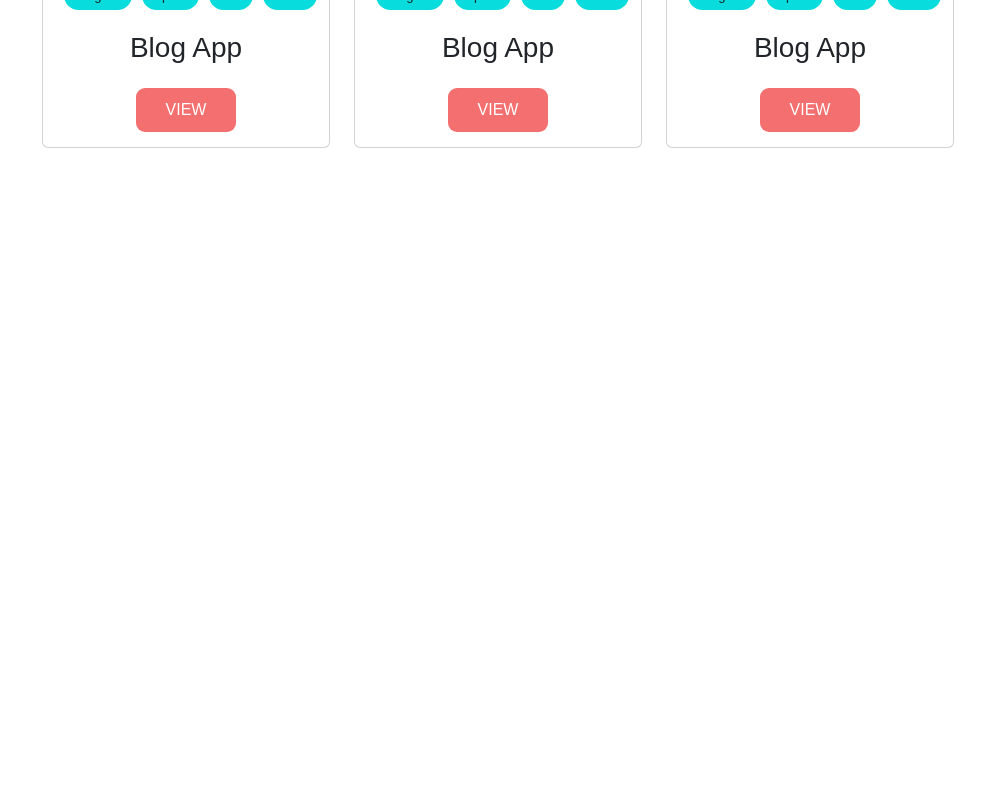
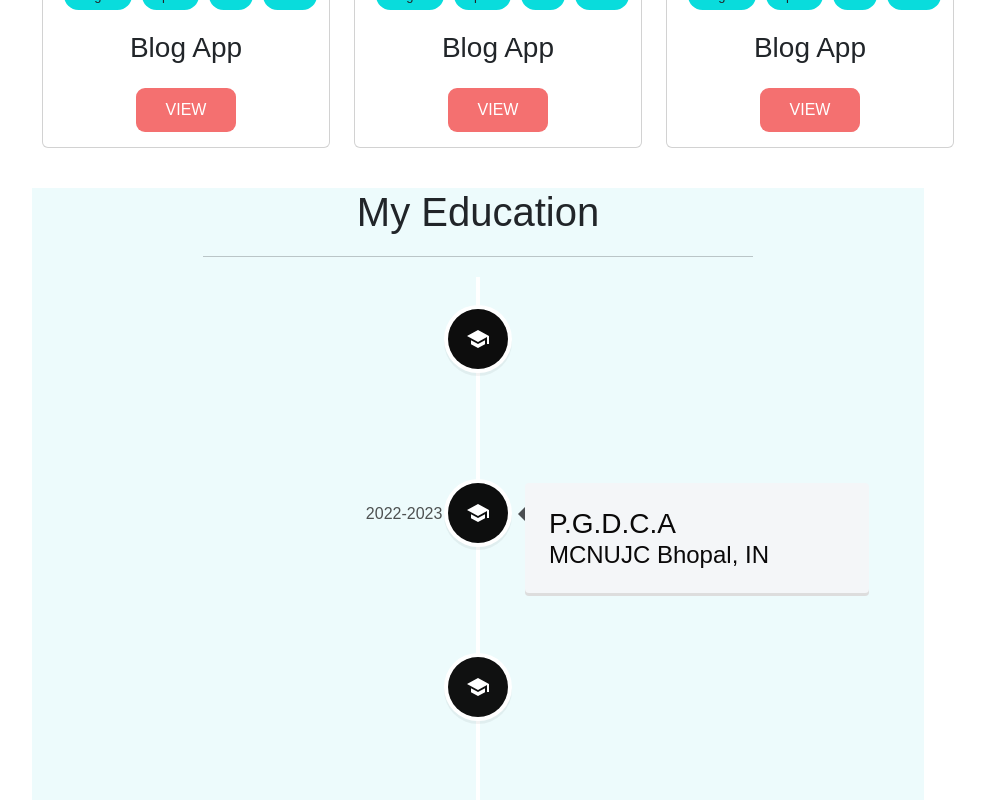
Before and after one commit to Ankit9179/mern-portfolio-project, a React (Create React App) app: page / in a window 1280 px wide. Shown: the part 1688-2488 px from the top of the page, without its empty margins (162-1147 px from the left). Before the commit the page ends 1860 px from the top, so only its background shows below. Built offline with nearby package versions, Linux system fonts and the light colour scheme.

Commit message:
create education pagge,

```diff
--- a/package.json
+++ b/package.json
@@ -10,6 +10,7 @@
     "react-dom": "^18.2.0",
     "react-icons": "^4.10.1",
     "react-scripts": "5.0.1",
+    "react-vertical-timeline-component": "^3.6.0",
     "typewriter-effect": "^2.20.1",
     "web-vitals": "^2.1.4"
   },
--- a/src/App.js
+++ b/src/App.js
@@ -3,6 +3,8 @@ import Layout from "./components/layout/Layout";
 import AboutPage from "./pages/about/AboutPage";
 import TechSkills from "./pages/techSkills/TechSkills";
 import Projects from "./pages/projcts/Projects";
+import Education from "./pages/education/Education";
+
 function App() {
   return (
     <div>
@@ -11,6 +13,7 @@ function App() {
         <AboutPage />
         <TechSkills />
         <Projects />
+        <Education />
       </div>
     </div>
   );
--- a/src/components/Menus/Menus.js
+++ b/src/components/Menus/Menus.js
@@ -7,6 +7,7 @@ import {
   FcVideoProjector,
 } from "react-icons/fc";
 import { GiSkills } from "react-icons/gi";
+import { MdSchool } from "react-icons/md";
 
 const Menus = ({ toggle }) => {
   return toggle ? (
@@ -23,14 +24,18 @@ const Menus = ({ toggle }) => {
             <FcHome /> Home
           </div>
           <div className="nav-link">
+            <FcAbout /> About
+          </div>
+          <div className="nav-link">
             <GiSkills /> Tech Skills
           </div>
           <div className="nav-link">
             <FcVideoProjector /> Projects
           </div>
           <div className="nav-link">
-            <FcAbout /> About
+            <MdSchool /> Education
           </div>
+
           <div className="nav-link">
             <FcBusinessContact /> Contact
           </div>
@@ -43,13 +48,16 @@ const Menus = ({ toggle }) => {
         <FcHome title="Home" />
       </div>
       <div className="nav-link">
+        <FcAbout title="About" />
+      </div>
+      <div className="nav-link">
         <GiSkills title="Skill" />
       </div>
       <div className="nav-link">
         <FcVideoProjector title="Projects" />
       </div>
       <div className="nav-link">
-        <FcAbout title="About" />
+        <MdSchool />
       </div>
       <div className="nav-link">
         <FcBusinessContact title="Contact" />
--- /dev/null
+++ b/src/pages/education/Education.css
@@ -0,0 +1,16 @@
+.education-main-div{
+    /* padding: 0px 90px; */
+background-color: rgba(197, 241, 246, 0.31);
+width: 80%;
+margin-top: 40px;
+
+
+}
+
+.education-main-div hr{
+    display: flex;
+    margin: auto;
+    margin-top: 20px;
+    margin-bottom: 20px;
+    max-width: 550px;
+}
--- /dev/null
+++ b/src/pages/education/Education.js
@@ -0,0 +1,58 @@
+import React from "react";
+import "./Education.css";
+import { MdSchool } from "react-icons/md"; //react icon
+
+//
+import { VerticalTimeline, VerticalTimelineElement } from 'react-vertical-timeline-component';
+import 'react-vertical-timeline-component/style.min.css';
+
+
+const Education = () => {
+    return (
+        <>
+            <div className="container education-main-div">
+                <h1 className="text-center">My Education</h1>
+                <hr />
+                <VerticalTimeline className="education-vertical-div">
+                    <VerticalTimelineElement
+                        className="vertical-timeline-element--work"
+                        contentStyle={{ background: 'rgb(244, 246, 248)', color: '#0a0909' }}
+                        contentArrowStyle={{ borderRight: '7px solid  rgb(20, 21, 21)' }}
+                        date="2023-2025"
+                        iconStyle={{ background: 'rgb(13, 13, 13)', color: '#fff' }}
+                        icon={<MdSchool />}
+                    >
+                        <h3 className="vertical-timeline-element-title">MCA (Running)</h3>
+                        <h4 className="vertical-timeline-element-subtitle">TIT Bhopal, IN</h4>
+
+                    </VerticalTimelineElement>
+                    <VerticalTimelineElement
+                        className="vertical-timeline-element--work"
+                        contentStyle={{ background: 'rgb(244, 246, 248)', color: '#0a0909' }}
+                        contentArrowStyle={{ borderRight: '7px solid  rgb(75, 79, 82)' }}
+                        date="2022-2023"
+                        iconStyle={{ background: 'rgb(13, 14, 14)', color: '#fff' }}
+                        icon={<MdSchool />}
+                    >
+                        <h3 className="vertical-timeline-element-title">P.G.D.C.A</h3>
+                        <h4 className="vertical-timeline-element-subtitle">MCNUJC Bhopal, IN</h4>
+
+                    </VerticalTimelineElement>
+                    <VerticalTimelineElement
+                        className="vertical-timeline-element--work"
+                        contentStyle={{ background: 'rgb(244, 246, 248)', color: '#0a0909' }}
+                        contentArrowStyle={{ borderRight: '7px solid  rgb(75, 79, 82)' }}
+                        date="2019-2022"
+                        iconStyle={{ background: 'rgb(16, 17, 17)', color: '#fff' }}
+                        icon={<MdSchool />}
+                    >
+                        <h3 className="vertical-timeline-element-title">B.Sc (math)</h3>
+                        <h4 className="vertical-timeline-element-subtitle">MCBU MP, IN</h4>
+
+                    </VerticalTimelineElement>
+                </VerticalTimeline>
+            </div>
+        </>
+    );
+};
+export default Education;
```
Also changed, not shown: 1 other file (tests, documents, lock files or other folders).
